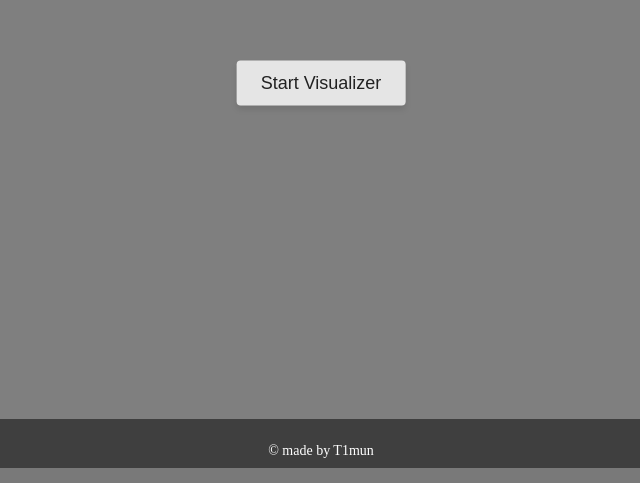
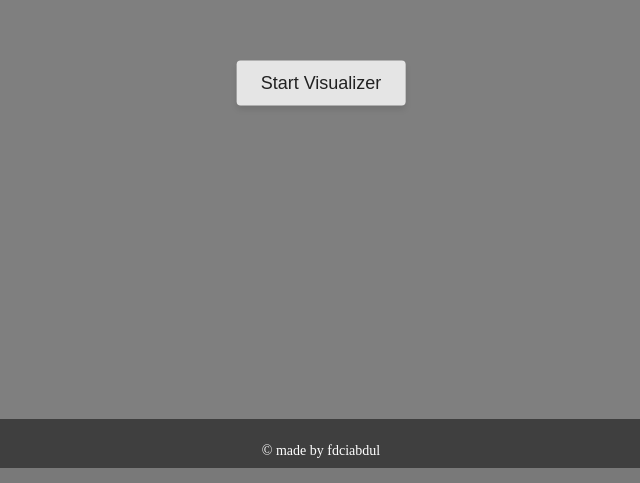
Before and after one commit to fdciabdul/Audio-Visualizer, a plain HTML site: page index.html in a window 1280 px wide. Shown: the part 317-800 px from the top of the page, 319-959 px from the left. Drawn offline with nearby package versions, Linux system fonts and the light colour scheme.

Commit message:
Update index.html

```diff
--- a/index.html
+++ b/index.html
@@ -25,7 +25,7 @@
     <div id="dotContainer"></div>
   </div>
   <footer>
-    <p>&copy; made by T1mun</p>
+    <p>&copy; made by fdciabdul</p>
   </footer>
   <script src="js/app.js"></script>
 </body>
```
